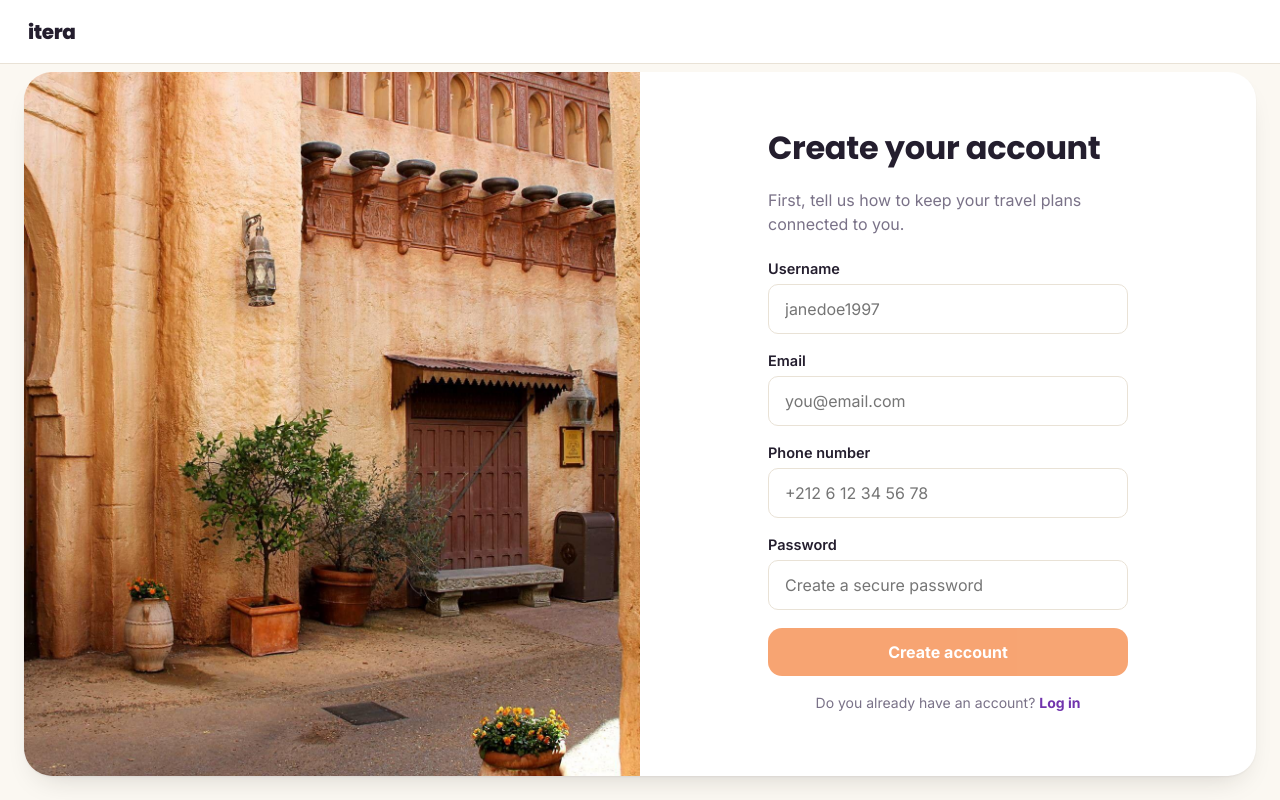
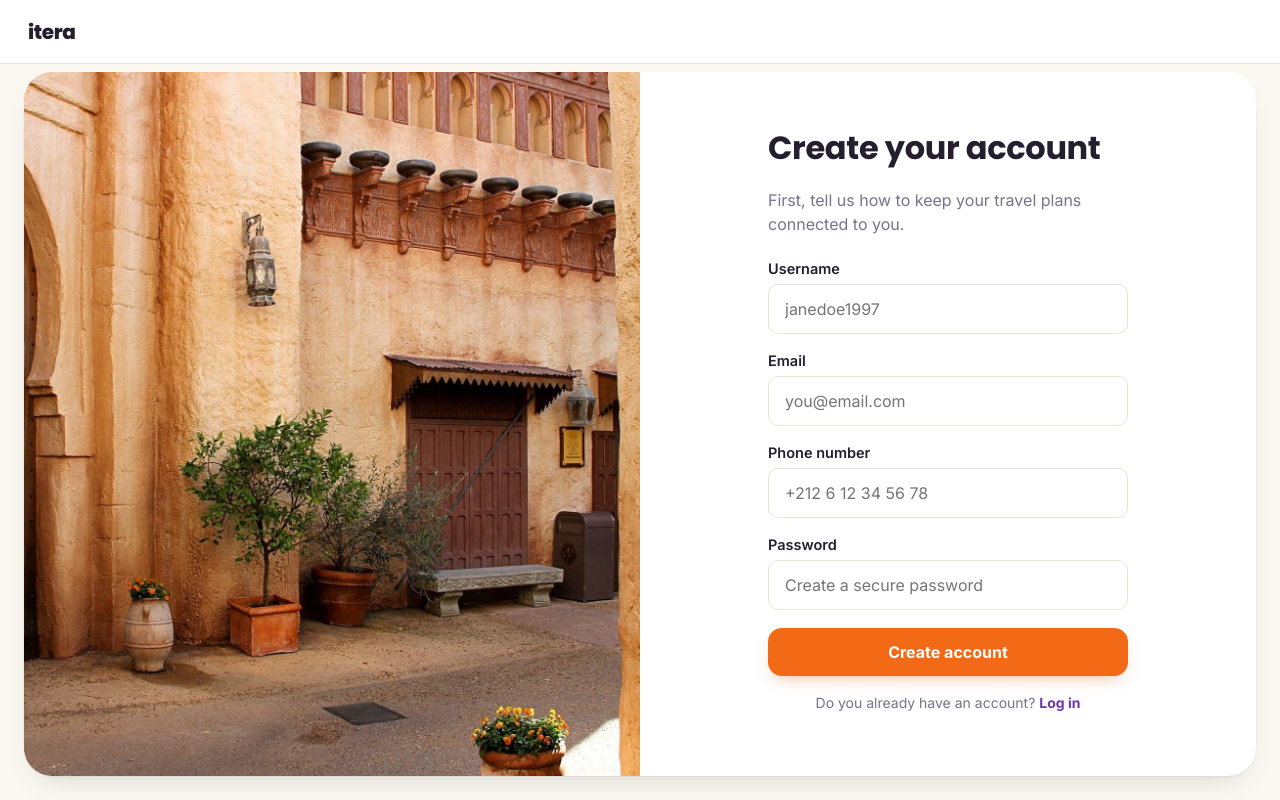
Before and after one commit to hai-nisrine/itera-travel-app, a React (Vite) app in the folder frontend/: page /register in a window 1280 px wide. Built offline with nearby package versions, Linux system fonts and the light colour scheme.

Commit message:
fixed favicon

```diff
--- a/frontend/index.html
+++ b/frontend/index.html
@@ -6,7 +6,9 @@
   <link rel="preconnect" href="https://fonts.googleapis.com">
   <link rel="preconnect" href="https://fonts.gstatic.com" crossorigin>
   <link href="https://fonts.googleapis.com/css2?family=Poppins:wght@600;700;800&family=Inter:wght@400;500;600;700&display=swap" rel="stylesheet">
+  <link rel="icon" type="image/png" href="/src/assets/itera-logo.png" />
   <title>Itera</title>
+
 </head>
 <body>
   <div id="root"></div>
--- a/frontend/src/pages/Register.jsx
+++ b/frontend/src/pages/Register.jsx
@@ -26,7 +26,10 @@ export default function Register() {
 
   async function handleSubmit(e) {
     e.preventDefault()
-    if (!passwordValid) return
+    if (!passwordValid) {
+      setPasswordFocused(true)
+      return
+    }
     const res = await register({ name, email, phone_number, password })
     if (res.ok) navigate('/accessibility-profile')
   }
@@ -78,7 +81,7 @@ export default function Register() {
 
           {error && <p className="error-text">{error}</p>}
 
-          <button className="btn-primary" type="submit" disabled={loading || !passwordValid}>
+          <button className="btn-primary" type="submit" disabled={loading}>
             {loading ? 'Creating…' : 'Create account'}
           </button>
 
```
Also changed, not shown: frontend/src/assets/itera-logo.png (added).
